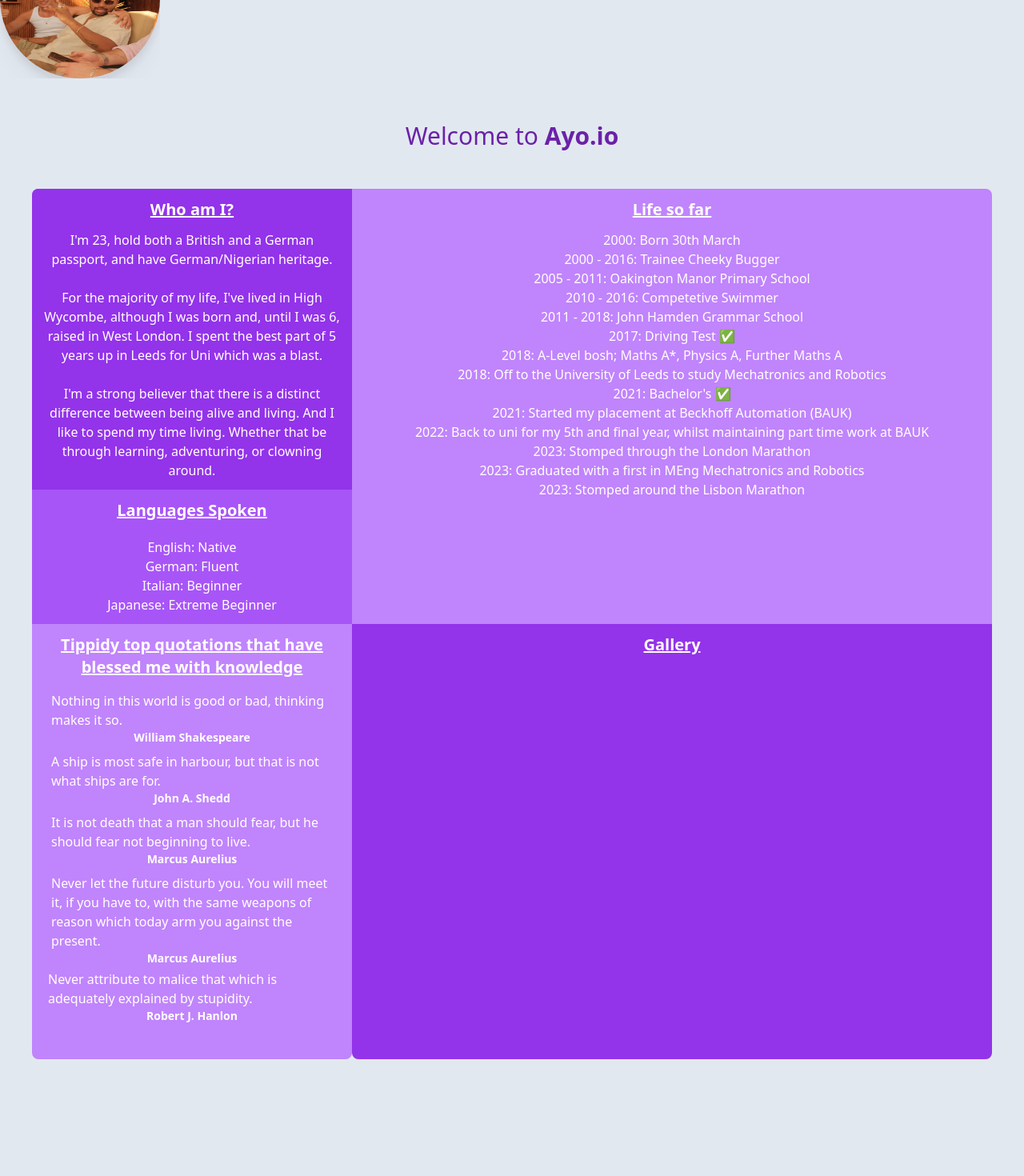
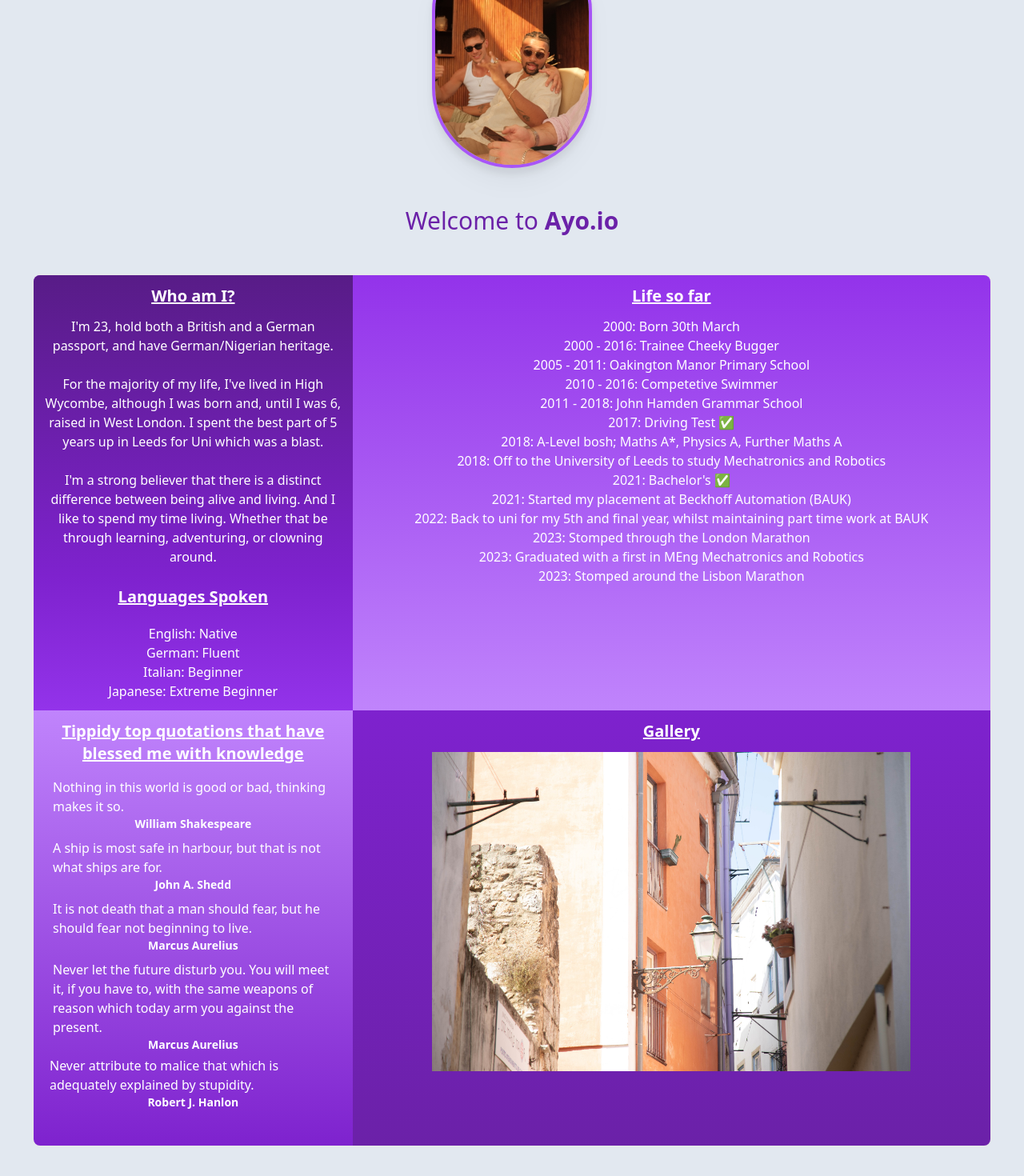
Before and after one commit to AyoEvanson/ayo.io, a Next.js app: page / in a window 1280 px wide. Shown: the part 196-1666 px from the top of the page at 80% size. Before the commit the page ends 1568 px from the top, so only its background shows below. Built offline with nearby package versions, Linux system fonts and the light colour scheme; what tailwindcss-bg-patterns would draw is missing.

Commit message:
Image display added

```diff
--- a/app/components/FolderPreview.tsx
+++ b/app/components/FolderPreview.tsx
@@ -1,6 +1,7 @@
-import Image from "next/legacy/image";
+import Image from "next/image";
 import Link from "next/link";
 import { getFolderImages } from "../lib/gallery";
+import { Suspense } from "react";
 
 export default function FolderPreview({ folder }: { folder: string }) {
   let imageNames = getFolderImages(folder);
@@ -21,20 +22,21 @@ export default function FolderPreview({ folder }: { folder: string }) {
   const folderName = folder.charAt(0).toUpperCase() + folder.slice(1);
 
   return (
-    <main className="max-w-4xl p-10 inline-flex flex-col-dense grid-cols-1 sm:grid-cols-2 gap-4">
-      <section className="grid grid-cols-1 sm:grid-cols-3 gap-4 p-5 bg-gradient-to-t from-lime-200 to-transparent hover:from-teal-200 border-8 border-lime-200 hover:border-teal-200 rounded-lg">
-        <div className="col-span-1 sm:col-span-3 text-xl text-center font-bold underline underline-offset-2 text-white">
+    <main className="grid grid-cols-1 sm:grid-cols-3 gap-4 p-5 bg-gradient-to-t from-purple-600 dark:from-lime-200 to-transparent hover:from-teal-200 border-2 border-purple-600 dark:border-lime-200 hover:border-teal-200 rounded-lg">
+      <div className="col-span-1 sm:col-span-3 text-xl text-center font-bold underline underline-offset-2 text-purple-600 dark:text-white">
+        <Link href={`/gallery/${folder}`} key={folderName}>
           <h1>{folderName}</h1>
-        </div>
-        <br />
-        <div className="col-span-1 sm:col-span-3 inline-flex gap-3 justify-center items-center">
+        </Link>
+      </div>
+      <br />
+      <div className="col-span-1 sm:col-span-3 inline-flex justify-center items-center">
+        <Suspense fallback={<div>Loading...</div>}>
           {previewImages.map((previewImage, index) => (
-            <Link href="/" key={index}>
+            <Link href={`/gallery/${folder}`} key={index}>
               <Image
                 src={`/images/photography/${folder}/${previewImage}`}
                 alt={`Preview Image ${index + 1}`}
                 priority={true}
-                layout="responsive"
                 width={0}
                 height={0}
                 sizes="auto"
@@ -46,8 +48,8 @@ export default function FolderPreview({ folder }: { folder: string }) {
               />
             </Link>
           ))}
-        </div>
-      </section>
+        </Suspense>
+      </div>
     </main>
   );
 }
--- a/app/components/Footer.tsx
+++ b/app/components/Footer.tsx
@@ -2,8 +2,8 @@ import React from "react";
 
 export default function Footer() {
   return (
-    <div className="my-20  p-6 m-2 text-white bg-purple-600 text-lg text-center rounded-lg">
-      <h1>Footer Placeholder</h1>
+    <div className="mt-20 p-6 m-2 text-white bg-purple-600 text-lg text-center rounded-lg">
+      <h1>Thank you for coming to my TED talk</h1>
     </div>
   );
 }
--- a/app/components/ProfilePicture.tsx
+++ b/app/components/ProfilePicture.tsx
@@ -1,5 +1,5 @@
 import React from "react";
-import Image from "next/legacy/image";
+import Image from "next/image";
 
 export default function ProfilePicture() {
   return (
@@ -11,7 +11,10 @@ export default function ProfilePicture() {
         width={200}
         height={200}
         priority={true}
-      />
+        style={{
+          maxWidth: "100%",
+          height: "auto"
+        }} />
     </div>
   );
 }
--- /dev/null
+++ b/app/gallery/[folderId]/page.tsx
@@ -0,0 +1,60 @@
+import { getFolderImages } from "../../lib/gallery";
+import Image from "next/image";
+// import gsap from 'gsap';
+// import { ScrollTrigger } from "gsap/dist/ScrollTrigger";
+// gsap.registerPlugin(ScrollTrigger);
+
+export function generateMetadata({ params }: { params: { folderId: string } }) {
+  let { folderId } = params;
+  folderId = folderId.charAt(0).toUpperCase() + folderId.slice(1);
+
+  return {
+    title: `Ayo.io | ${folderId}`,
+    description: "Captured by Ayo",
+  };
+}
+
+export default async function Images({
+  params,
+}: {
+  params: { folderId: string };
+}) {
+  const { folderId } = params;
+  const capFolderId = folderId.charAt(0).toUpperCase() + folderId.slice(1);
+  const imageData = getFolderImages(folderId);
+  const imageNames = imageData.map((image) => image.iName);
+  // console.log(imageNames);
+
+  return (
+    <>
+      <section>
+        <div className="p-3 text-2xl text-center text-purple-600 dark:text-white font-bold underline">
+          {capFolderId}
+        </div>
+        <br />
+        <div className="p-2 flex flex-row overflow-x-auto items-center">
+          {imageNames.map((imageName, index) => (
+            <div key={imageName} className="flex-shrink-0">
+              <h1 className="text-center mb-2 text-2xl text-purple-600 dark:text-white font-bold underline">
+                {imageName}
+              </h1>
+              <Image
+                src={`/images/photography/${folderId}/${imageName}`}
+                alt={`Preview Image ${index + 1}`}
+                priority={true}
+                width={0}
+                height={0}
+                sizes="auto"
+                style={{
+                  width: "75%",
+                  height: "75%",
+                  margin: "auto",
+                }}
+              />
+            </div>
+          ))}
+        </div>
+      </section>
+    </>
+  );
+}
--- a/app/gallery/page.tsx
+++ b/app/gallery/page.tsx
@@ -13,9 +13,14 @@ export default function Gallery() {
 
   return (
     <>
-      <section>
+      <section
+        key="Gallery Preview"
+        className="grid grid-cols-1 sm:grid-cols-2 p-5 gap-5"
+      >
         {imageFolders.map((imageFolder) => (
-          <FolderPreview key={imageFolder} folder={imageFolder} />
+          <div key={imageFolder} className="col-span-1">
+            <FolderPreview key="preview" folder={imageFolder} />
+          </div>
         ))}
       </section>
     </>
--- a/app/layout.tsx
+++ b/app/layout.tsx
@@ -1,5 +1,6 @@
 import type { Metadata } from "next";
 import Navbar from "./components/Navbar";
+import Footer from "./components/Footer";
 import ProfilePicture from "./components/ProfilePicture";
 import "./globals.css";
 
--- a/app/page.tsx
+++ b/app/page.tsx
@@ -1,4 +1,4 @@
-import Image from "next/legacy/image";
+import Image from "next/image";
 import Link from "next/link";
 
 export default function Home() {
@@ -10,13 +10,12 @@ export default function Home() {
           Welcome to <span className="font-bold">Ayo.io</span>
         </p>
       </header>
-      {/* home content */}
 
-      <main className="grid grid-flow-row-dense grid-cols-1 sm:grid-cols-3 gap-1 sm:gap-0 ml-10 mr-10 mb-12 text-white">
+      <main className="grid grid-flow-row-dense grid-cols-1 sm:grid-cols-3 gap-1 sm:gap-0 ml-10 mr-10 mb-12 text-white sm:dark:border-lime-200 sm:border-2 sm:rounded-xl">
         <section className="col-span-1 inline-flex flex-col sm:bg-purple-500 sm:rounded-tl-lg">
           <section
             key="who"
-            className="bg-purple-600 rounded-lg sm:rounded-none sm:rounded-tl-lg  items-stretch"
+            className="bg-gradient-to-b from-purple-900 to-purple-700 sm:bg-purple-600 rounded-lg sm:rounded-none sm:rounded-tl-lg  items-stretch"
           >
             <div
               key="title"
@@ -49,7 +48,7 @@ export default function Home() {
 
           <section
             key="language"
-            className="text-center mt-1 sm:mt-0 bg-purple-500 rounded-lg sm:rounded-none items-stretch"
+            className="text-center mt-1 sm:mt-0 bg-gradient-to-b from-purple-700 to-purple-600 sm:bg-purple-500 rounded-lg sm:rounded-none items-stretch"
           >
             <div
               key="title"
@@ -68,7 +67,7 @@ export default function Home() {
 
         <section
           key="life"
-          className="col-span-1 sm:col-span-2 bg-purple-400 rounded-lg sm:rounded-none sm:rounded-tr-lg"
+          className="col-span-1 sm:col-span-2 bg-gradient-to-b from-purple-600 to-purple-400 sm:bg-purple-400 rounded-lg sm:rounded-none sm:rounded-tr-lg"
         >
           <div
             key="title"
@@ -107,7 +106,7 @@ export default function Home() {
 
         <section
           key="quotes"
-          className="pb-5 col-span-1 bg-purple-400 rounded-lg sm:rounded-none sm:rounded-b-lg"
+          className="pb-5 col-span-1 bg-gradient-to-b from-purple-400 to-purple-700 sm:bg-purple-400 rounded-lg sm:rounded-none sm:rounded-bl-lg"
         >
           <div
             key="title"
@@ -157,7 +156,7 @@ export default function Home() {
 
         <section
           key="gallery"
-          className="pb-5 col-span-1 sm:col-span-2 bg-purple-600 rounded-lg sm:rounded-none sm:rounded-b-lg"
+          className="pb-5 col-span-1 sm:col-span-2 bg-gradient-to-b from-purple-700 to-purple-800 sm:bg-purple-600 rounded-lg sm:rounded-none sm:rounded-br-lg"
         >
           <div
             key="title"
@@ -171,15 +170,15 @@ export default function Home() {
               <Image
                 width={0}
                 height={0}
-                sizes="100vw"
+                src="/images/profile/preview.JPEG"
+                alt="Photography Preview"
+                priority={true}
+                sizes="1000vw"
                 style={{
-                  width: "90%",
+                  width: "75%",
                   height: "auto",
                   margin: "auto",
                 }}
-                src="/images/profile/preview.JPEG"
-                alt="Photography Preview"
-                priority={true}
               />
             </Link>
           </div>
--- a/package.json
+++ b/package.json
@@ -15,6 +15,7 @@
     "@headlessui/react": "^1.7.17",
     "@heroicons/react": "^2.0.18",
     "fs": "^0.0.1-security",
+    "gsap": "^3.12.2",
     "next": "14.0.2",
     "path": "^0.12.7",
     "react": "^18",
```
Also changed, not shown: 1 other file (tests, documents, lock files or other folders).
